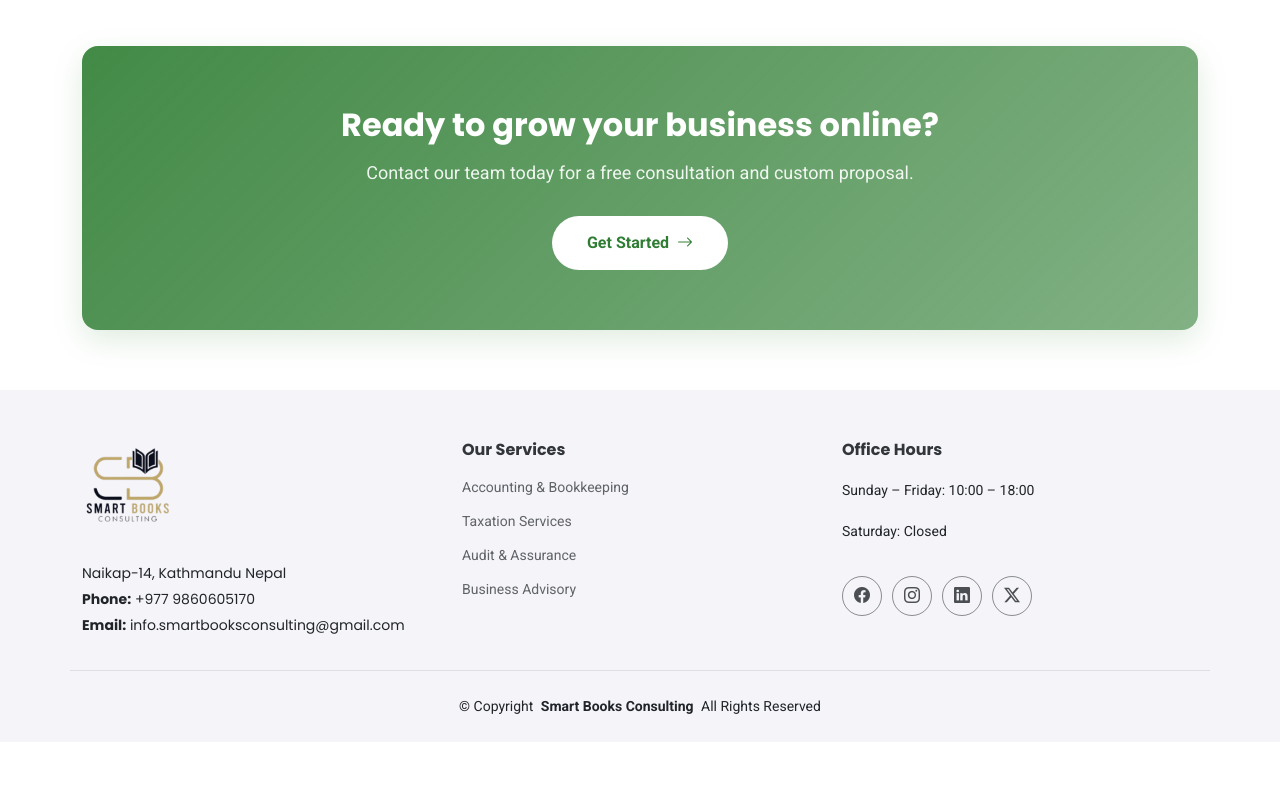
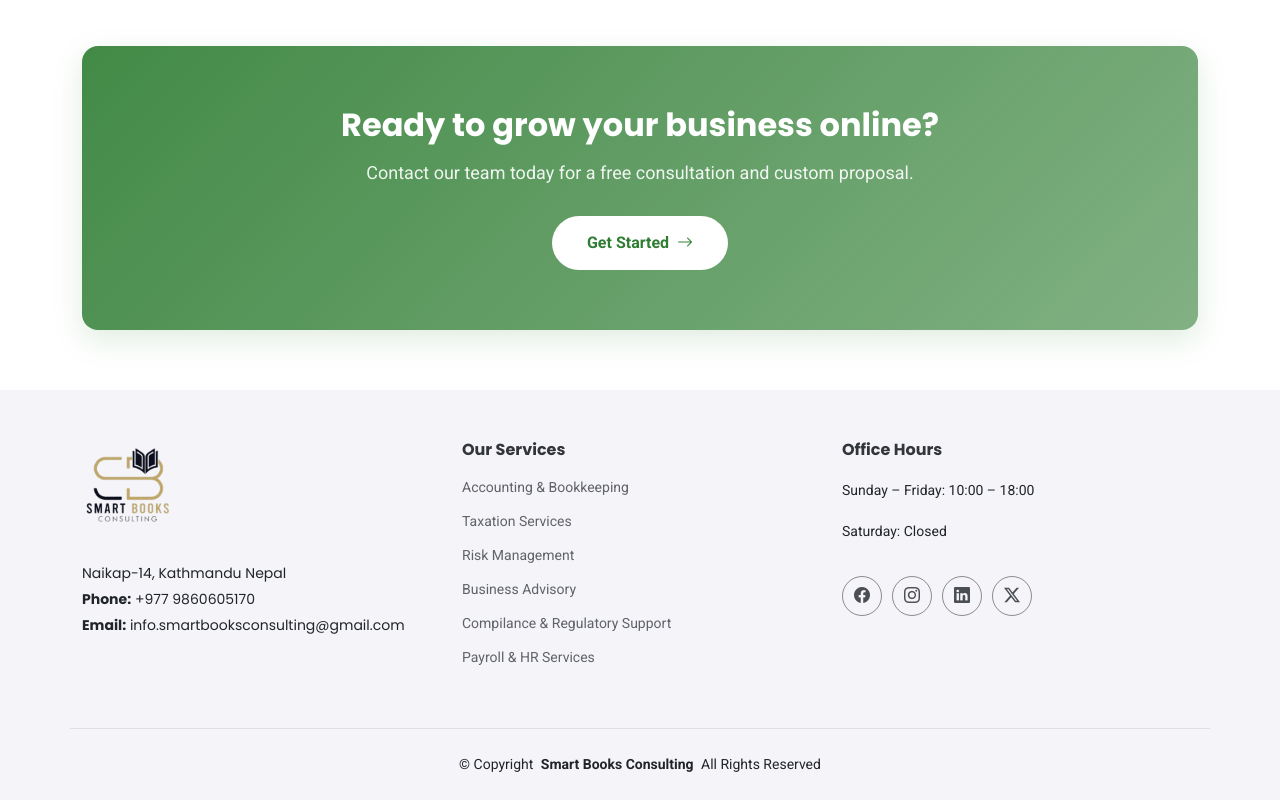
Before and after one commit to Manoz7/smartbookconsultancy, a plain HTML site: page about.html in a window 1280 px wide. Shown: the part 1928-2728 px from the top of the page. Before the commit the page ends 2670 px from the top, so only its background shows below. Drawn offline with Linux system fonts and the light colour scheme.

Commit message:
update footer

```diff
--- a/about.html
+++ b/about.html
@@ -259,8 +259,10 @@
                     <ul>
                         <li><a href="#">Accounting & Bookkeeping</a></li>
                         <li><a href="#">Taxation Services</a></li>
-                        <li><a href="#">Audit & Assurance</a></li>
+                        <li><a href="#">Risk Management</a></li>
                         <li><a href="#">Business Advisory</a></li>
+                        <li><a href="#">Compilance & Regulatory Support</a></li>
+                        <li><a href="#">Payroll & HR Services</a></li>
                     </ul>
                 </div>
 
```
Also changed, not shown: contact.html (+3 -1 lines), index.html (+2 -0 lines), services.html (+3 -1 lines).
